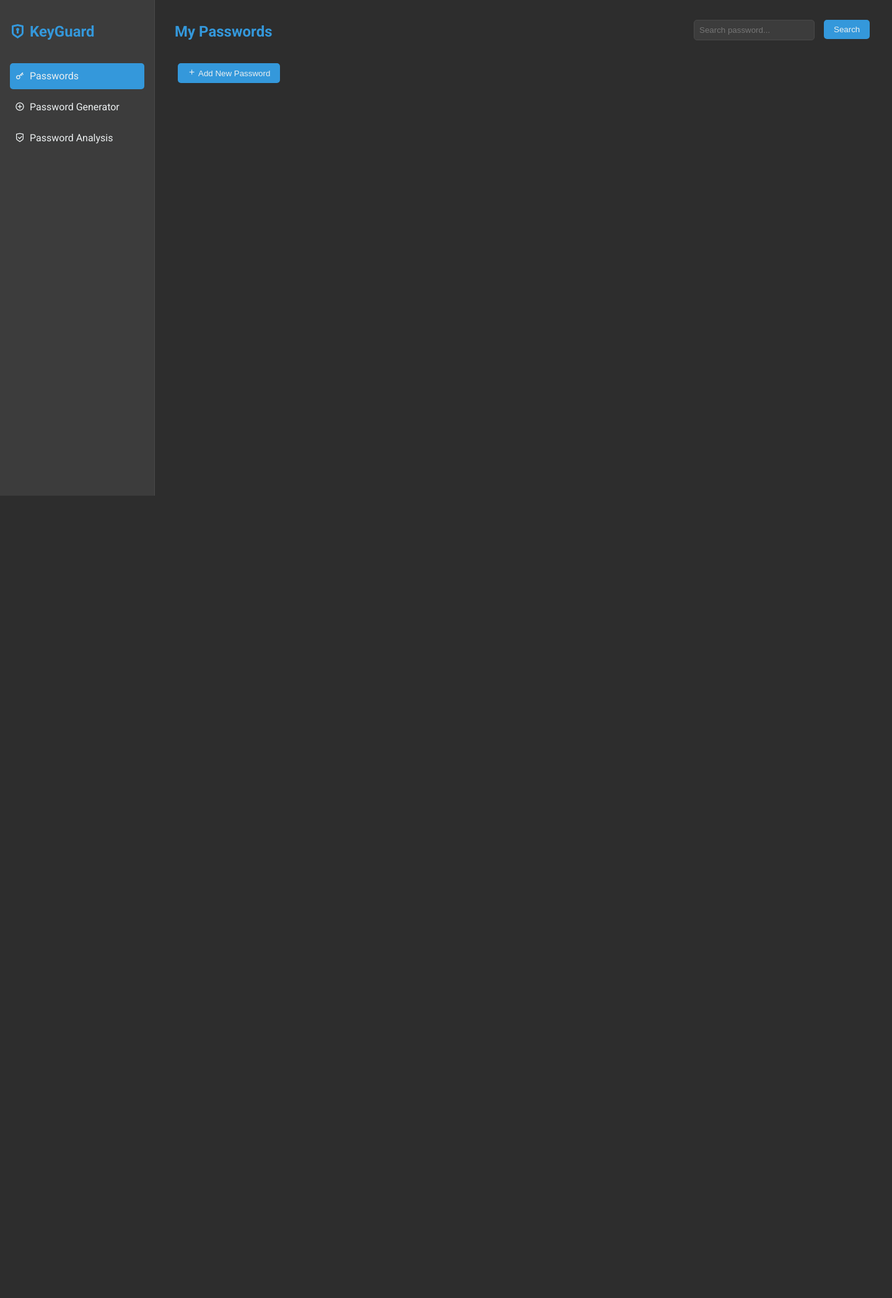
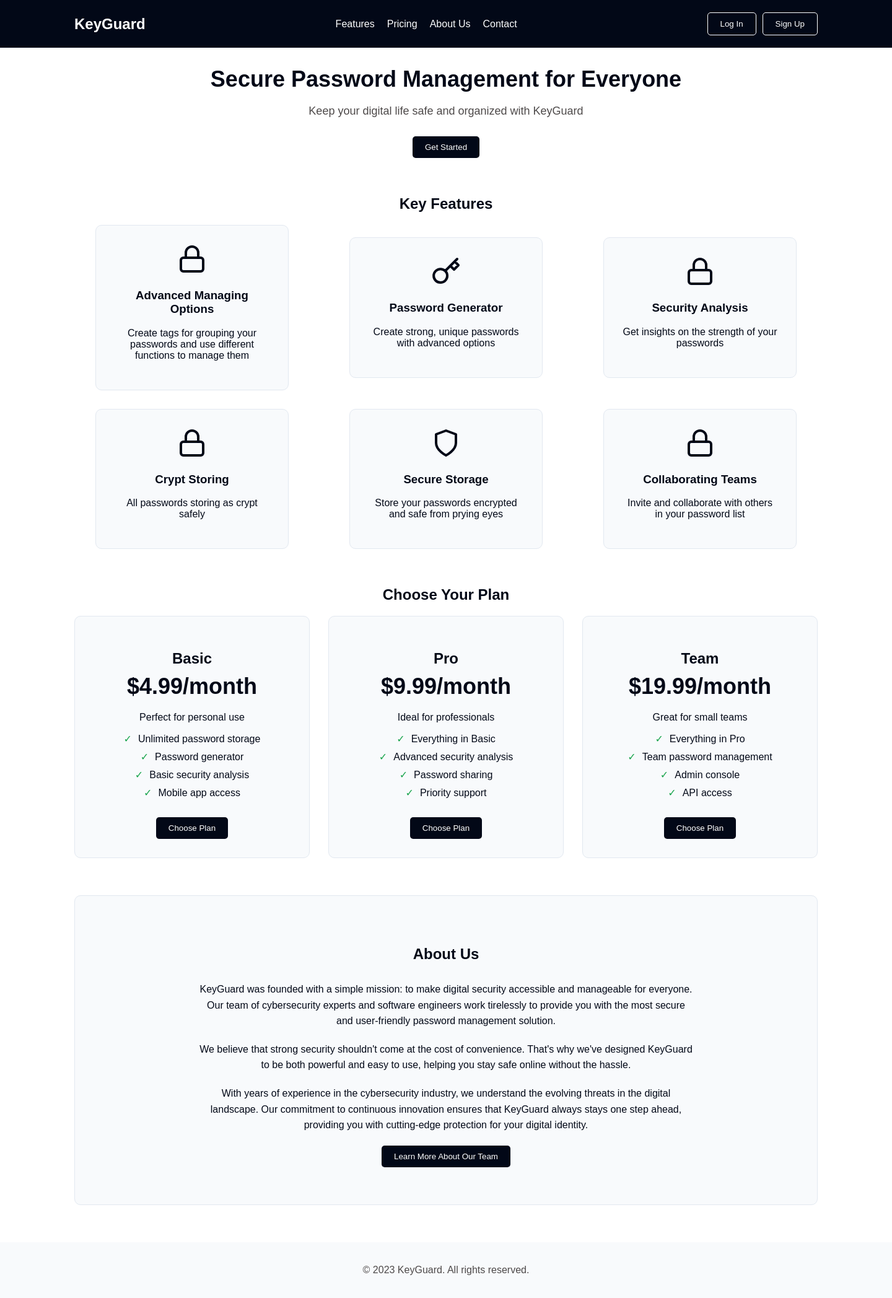
Before and after one commit to DeepCodeRz/KeyGurad, a Flask app: page / in a window 1440 px wide. Shown: the whole page at 62% size. Before the commit the page ends 800 px from the top, so only its background shows below. Run offline with Flask 3, Linux system fonts and the light colour scheme.

Commit message:
Major Update
Home page added,
files fixed,
app nav-bar changed,
color theme changed

```diff
--- a/main.py
+++ b/main.py
@@ -27,6 +27,10 @@ app = Flask(__name__)
 def index():
     return render_template('index.html')
 
+@app.route('/startApp', methods=['POST', 'GET'])
+def startApp():
+    return render_template('app.html')
+
 # Resources of the password that will be created by randomly choosing.
 uppercase_list = "QWERTYUIOPASDFGHJKLZXCVBNM"
 lowercase_list = "qwertyuiopasdfghjklzxcvbnm"
@@ -36,7 +40,7 @@ special_list = "!#$%&()*+-./:;<=>?"
 # Rendering web template for Front-End.
 @app.route('/')
 def home():
-    return render_template('index.html')
+    return render_template('app.html')
 
 @app.route('/addNewPassword', methods=['POST'])
 def addNewPassword():
@@ -322,4 +326,4 @@ def checkCommonPassword():
 
 
 if __name__ == '__main__':
-    app.run(debug=True, port=5001)
+    app.run(debug=True, port=5005)
--- a/static/style.css
+++ b/static/appStyle.css
@@ -1,11 +1,13 @@
 :root {
-    --background-color: #2D2D2D;
-    --header-color: #3C3C3C;
-    --primary-color: #3498DB;
-    --secondary-color: #3C3C3C;
-    --text-color: #ECF0F1;
-    --secondary-text-color: #BDC3C7;
-    --border-color: #4A4A4A;
+    --background-color: #FFFFFF; /* White */
+    --header-color: #FFFFFF; /* White */
+    --primary-color: #020817; /* Very Dark Blue */
+    --secondary-color: #64748B; /* Grayish Blue */
+    --text-color: #020817; /* Very Dark Blue */
+    --secondary-text-color: #64748B; /* Grayish Blue */
+    --border-color: #E2E8F0; /* Light Grayish Blue */
+    --hover-background-color: #020817; /* Very Dark Blue */
+    --hover-text-color: #FFFFFF; /* White for hover states */
 }
 
 * {
@@ -61,12 +63,12 @@ body {
     align-items: center;
     padding: 0.5rem;
     border-radius: 5px;
-    transition: background-color 0.3s ease;
+    transition: background-color 0.3s ease, color 0.3s ease;
 }
 
 .nav-links a:hover, .nav-links a.active {
-    background-color: var(--primary-color);
-    color: var(--text-color);
+    background-color: var(--hover-background-color);
+    color: var(--hover-text-color); /* White text on hover */
 }
 
 .nav-links i {
@@ -140,16 +142,17 @@ h2 {
     border: none;
     border-radius: 5px;
     cursor: pointer;
-    transition: background-color 0.3s ease;
+    transition: background-color 0.3s ease, color 0.3s ease;
 }
 
 .btn-primary {
     background-color: var(--primary-color);
-    color: var(--text-color);
+    color: var(--hover-text-color); /* White */
 }
 
 .btn-primary:hover {
-    background-color: #2980b9;
+    background-color: var(--hover-background-color); /* Darker Very Dark Blue */
+    color: var(--hover-text-color); /* White on hover */
 }
 
 .btn-secondary {
@@ -174,6 +177,7 @@ h2 {
 .form-group {
     margin-bottom: 1rem;
 }
+
 .first-label {
     color: var(--text-color);
     font-size: 16px;
@@ -183,10 +187,10 @@ h2 {
 
 #generator .form-group {
     width: 100%;
-    border-bottom: #2980b9 3px solid;
+    border: var(--border-color) 1px solid;
     padding: 10px;
     border-radius: 8px;
-    background-color: #3C3C3C;
+    background-color: var(--header-color);
     position: relative;
 }
 
@@ -204,7 +208,6 @@ h2 {
 .btn {
     margin-left: 5px;
 }
-
 
 .content-options {
     line-height: 1.2;
@@ -246,7 +249,7 @@ input[type="number"] {
 
 .weak { background-color: #e74c3c; }
 .medium { background-color: #f39c12; }
-.strong { background-color: #21944f; }
+.strong { background-color: #16A34A; /* Success (Green) */ }
 
 /* Modal styles */
 .modal {
@@ -258,7 +261,6 @@ input[type="number"] {
     width: 100%;
     height: 100%;
     background-color: rgba(0,0,0,0.5);
-
 }
 
 .modal-content {
--- /dev/null
+++ b/static/indexStyle.css
@@ -0,0 +1,225 @@
+:root {
+    --dark-blue: #020817;
+    --white: #FFFFFF;
+    --gray: #4d4949;
+    --light-gray: #F8FAFC;
+    --success-green: #16A34A;
+    --border-color: #E2E8F0;
+}
+
+body {
+    font-family: Arial, sans-serif;
+    margin: 0;
+    padding: 0;
+    color: var(--dark-blue);
+    background-color: var(--white);
+}
+
+a {
+    text-decoration: none;
+    color: var(--white);
+}
+
+.container {
+    max-width: 1200px;
+    margin: 0 auto;
+    padding: 0 20px;
+}
+
+header {
+    background-color: var(--dark-blue);
+    color: var(--white);
+    padding: 20px 0;
+}
+
+nav {
+    display: flex;
+    justify-content: space-between;
+    align-items: center;
+}
+
+.logo {
+    font-size: 24px;
+    font-weight: bold;
+}
+
+.nav-links {
+    display: flex;
+    gap: 20px;
+}
+
+.nav-links a {
+    color: var(--white);
+    text-decoration: none;
+    position: relative;
+    transition: color 0.3s;
+}
+
+.nav-links a::after {
+    content: '';
+    position: absolute;
+    width: 100%;
+    height: 2px;
+    bottom: -5px;
+    left: 0;
+    background-color: var(--white);
+    transform: scaleX(0);
+    transition: transform 0.3s;
+}
+
+.nav-links a:hover::after {
+    transform: scaleX(1);
+}
+
+.auth-buttons {
+    display: flex;
+    gap: 10px;
+}
+
+.button {
+    padding: 10px 20px;
+    border: none;
+    border-radius: 5px;
+    cursor: pointer;
+    transition: background-color 0.3s, color 0.3s;
+}
+
+.button-outline {
+    background-color: transparent;
+    border: 1px solid var(--white);
+    color: var(--white);
+}
+
+.button-outline:hover {
+    background-color: var(--white);
+    color: var(--dark-blue);
+}
+
+.button-primary {
+    background-color: var(--dark-blue);
+    color: var(--white);
+}
+
+.button-primary:hover {
+    background-color: var(--gray);
+}
+
+main {
+    padding: 40px 0;
+}
+
+h1, h2 {
+    text-align: center;
+}
+
+.hero {
+    text-align: center;
+    margin-bottom: 60px;
+}
+
+.hero h1 {
+    font-size: 36px;
+    margin-bottom: 20px;
+}
+
+.hero p {
+    font-size: 18px;
+    color: var(--gray);
+    margin-bottom: 30px;
+}
+
+.features {
+    display: grid;
+    grid-template-columns: repeat(3, 1fr); /* 3 sütun olacak şekilde düzenler */
+    gap: 30px;
+    margin-bottom: 60px;
+    justify-items: center; /* Kartları yatayda ortalar */
+    align-items: center;   /* Kartları dikeyde ortalar */
+    text-align: center;    /* Metinleri ortalar */
+}
+
+.feature-card {
+    background-color: var(--light-gray);
+    padding: 30px;
+    border: var(--border-color) 1px solid;
+    border-radius: 10px;
+    text-align: center;
+    width: 100%; /* Kartların genişliğini sütuna göre doldurur */
+    max-width: 250px; /* Genişliği sınırlar */
+}
+
+.feature-card h3 {
+    margin-top: 20px;
+}
+
+.pricing {
+    display: grid;
+    grid-template-columns: repeat(auto-fit, minmax(250px, 1fr));
+    gap: 30px;
+    margin-bottom: 60px;
+}
+
+.price-card {
+    background-color: var(--light-gray);
+    padding: 30px;
+    border: var(--border-color) 1px solid;
+    border-radius: 10px;
+    text-align: center;
+}
+
+.price-card h3 {
+    font-size: 24px;
+    margin-bottom: 10px;
+}
+
+.price {
+    font-size: 36px;
+    font-weight: bold;
+    margin-bottom: 20px;
+}
+
+.price-card ul {
+    list-style-type: none;
+    padding: 0;
+    margin-bottom: 30px;
+}
+
+.price-card li {
+    margin-bottom: 10px;
+}
+
+.price-card li::before {
+    content: '✓';
+    color: var(--success-green);
+    margin-right: 10px;
+}
+
+.about-us {
+    background-color: var(--light-gray);
+    border: var(--border-color) 1px solid;
+    border-radius: 10px;
+    padding: 60px 0;
+    margin-bottom: 60px;
+}
+
+.about-us-content {
+    max-width: 800px;
+    margin: 0 auto;
+    text-align: center;
+}
+
+.about-us h2 {
+    margin-bottom: 30px;
+}
+
+.about-us p {
+    margin-bottom: 20px;
+    line-height: 1.6;
+}
+
+footer {
+    background-color: var(--light-gray);
+    color: var(--gray);
+    text-align: center;
+    padding: 20px 0;
+}
--- a/templates/index.html
+++ b/templates/index.html
@@ -3,164 +3,149 @@
 <head>
     <meta charset="UTF-8">
     <meta name="viewport" content="width=device-width, initial-scale=1.0">
-    <title>KeyGuard</title>
-    <link href="https://fonts.googleapis.com/css2?family=Roboto:wght@300;400;500;700&display=swap" rel="stylesheet">
-    <link href="https://cdn.jsdelivr.net/npm/remixicon@2.5.0/fonts/remixicon.css" rel="stylesheet">
-    <link rel="stylesheet" href="{{ url_for('static', filename='style.css')}}">
+    <title>KeyGuard - Secure Password Management</title>
+    <link rel="stylesheet" href="{{ url_for('static', filename='indexStyle.css')}}">
 </head>
 <body>
-<div class="dashboard">
-    <aside class="sidebar">
-        <div class="logo">
-            <i class="ri-shield-keyhole-line"></i>
-            KeyGuard
+<header>
+    <nav class="container">
+        <div class="logo">KeyGuard</div>
+        <div class="nav-links">
+            <a href="#features">Features</a>
+            <a href="#pricing">Pricing</a>
+            <a href="#about">About Us</a>
+            <a href="#contact">Contact</a>
         </div>
-        <ul class="nav-links">
-            <li><a href="#passwords" class="active"><i class="ri-key-2-line"></i> Passwords</a></li>
-            <li><a href="#generator"><i class="ri-add-circle-line"></i> Password Generator</a></li>
-            <li><a id="analysisNavLink" href="#analyzer"><i class="ri-shield-check-line"></i> Password Analysis</a></li>
-        </ul>
-    </aside>
-    <main class="main-content">
-        <div id="passwords" class="tab-content active">
-            <div class="search-bar">
-                <input id="search" type="text" placeholder="Search password...">
-                <button class="btn btn-primary" onclick="searchPassword()">Search</button>
+        <div class="auth-buttons">
+            <button class="button button-outline">Log In</button>
+            <button class="button button-outline">Sign Up</button>
         </div>
-            <h2>My Passwords</h2>
-            <div class="password-list">
+    </nav>
+</header>
+
+<main class="container">
+    <section class="hero">
+        <h1>Secure Password Management for Everyone</h1>
+        <p>Keep your digital life safe and organized with KeyGuard</p>
+        <button id="getStartedBtn" class="button button-primary"><a href="{{ url_for('startApp') }}">Get Started</a></button>
+    </section>
+
+    <section id="features">
+        <h2>Key Features</h2>
+        <div class="features">
+            <div class="feature-card">
+                <svg xmlns="http://www.w3.org/2000/svg" width="48" height="48" viewBox="0 0 24 24" fill="none" stroke="currentColor" stroke-width="2" stroke-linecap="round" stroke-linejoin="round"><rect x="3" y="11" width="18" height="11" rx="2" ry="2"/><path d="M7 11V7a5 5 0 0 1 10 0v4"/></svg>
+                <h3>Advanced Managing Options</h3>
+                <p>Create tags for grouping your passwords and use different functions to manage them</p>
             </div>
-            <button id="addPasswordBtn" class="btn btn-primary" style="margin-top: 1rem;">
-                <i class="ri-add-line"></i> Add New Password
-            </button>
+            <div class="feature-card">
+                <svg xmlns="http://www.w3.org/2000/svg" width="48" height="48" viewBox="0 0 24 24" fill="none" stroke="currentColor" stroke-width="2" stroke-linecap="round" stroke-linejoin="round"><path d="M21 2l-2 2m-7.61 7.61a5.5 5.5 0 1 1-7.778 7.778 5.5 5.5 0 0 1 7.777-7.777zm0 0L15.5 7.5m0 0l3 3L22 7l-3-3m-3.5 3.5L19 4"/></svg>
+                <h3>Password Generator</h3>
+                <p>Create strong, unique passwords with advanced options</p>
             </div>
-
-        <div id="addPasswordModal" class="modal">
-            <div class="modal-content">
-                <img id="passwordRegisteredImg" src="{{url_for('static', filename='passwordRegisteredImg.png')}}" style="display: none; height: 100%; width: 100%; border-radius: 8px">
-                <span id="closeAddPasswordModal" class="close">&times;</span>
-                <h2>Add New Password</h2>
-                <form id="addPasswordForm">
-                    <div class="form-group">
-                        <label for="website">Website:</label>
-                        <input type="text" id="website" required>
+            <div class="feature-card">
+                <svg xmlns="http://www.w3.org/2000/svg" width="48" height="48" viewBox="0 0 24 24" fill="none" stroke="currentColor" stroke-width="2" stroke-linecap="round" stroke-linejoin="round"><rect x="3" y="11" width="18" height="11" rx="2" ry="2"/><path d="M7 11V7a5 5 0 0 1 10 0v4"/></svg>
+                <h3>Security Analysis</h3>
+                <p>Get insights on the strength of your passwords</p>
             </div>
-                    <div class="form-group">
-                        <label for="username">Username:</label>
-                        <input type="text" id="username" required>
+            <div class="feature-card">
+                <svg xmlns="http://www.w3.org/2000/svg" width="48" height="48" viewBox="0 0 24 24" fill="none" stroke="currentColor" stroke-width="2" stroke-linecap="round" stroke-linejoin="round"><rect x="3" y="11" width="18" height="11" rx="2" ry="2"/><path d="M7 11V7a5 5 0 0 1 10 0v4"/></svg>
+                <h3>Crypt Storing</h3>
+                <p>All passwords storing as crypt safely</p>
             </div>
-                    <div class="form-group">
-                        <label for="password">Password:</label>
-                        <input type="password" id="password" required>
+            <div class="feature-card">
+                <svg xmlns="http://www.w3.org/2000/svg" width="48" height="48" viewBox="0 0 24 24" fill="none" stroke="currentColor" stroke-width="2" stroke-linecap="round" stroke-linejoin="round"><path d="M12 22s8-4 8-10V5l-8-3-8 3v7c0 6 8 10 8 10z"/></svg>
+                <h3>Secure Storage</h3>
+                <p>Store your passwords encrypted and safe from prying eyes</p>
             </div>
-                    <button id="registerPasswordBtn" type="submit" class="btn btn-primary">Save</button>
-                </form>
+            <div class="feature-card">
+                <svg xmlns="http://www.w3.org/2000/svg" width="48" height="48" viewBox="0 0 24 24" fill="none" stroke="currentColor" stroke-width="2" stroke-linecap="round" stroke-linejoin="round"><rect x="3" y="11" width="18" height="11" rx="2" ry="2"/><path d="M7 11V7a5 5 0 0 1 10 0v4"/></svg>
+                <h3>Collaborating Teams</h3>
+                <p>Invite and collaborate with others in your password list</p>
             </div>
         </div>
+    </section>
 
-        <div id="editPasswordModal" class="modal">
-            <div class="modal-content">
-                <img id="passwordSavedImg" src="{{url_for('static', filename='passwordSavedImg.png')}}" style="display: none; height: 100%; width: 100%; border-radius: 8px">
-                <span id="closeEditPasswordModal" class="close">&times;</span>
-                <h2>Edit Password</h2>
-                <form id="editPasswordForm">
-                    <div class="form-group">
-                        <label for="editWebsite">Website:</label>
-                        <input type="text" id="editWebsite">
+    <section id="pricing">
+        <h2>Choose Your Plan</h2>
+        <div class="pricing">
+            <div class="price-card">
+                <h3>Basic</h3>
+                <div class="price">$4.99<span>/month</span></div>
+                <p>Perfect for personal use</p>
+                <ul>
+                    <li>Unlimited password storage</li>
+                    <li>Password generator</li>
+                    <li>Basic security analysis</li>
+                    <li>Mobile app access</li>
+                </ul>
+                <button class="button button-primary">Choose Plan</button>
             </div>
-                    <div class="form-group">
-                        <label for="editUsername">Username:</label>
-                        <input type="text" id="editUsername">
+            <div class="price-card">
+                <h3>Pro</h3>
+                <div class="price">$9.99<span>/month</span></div>
+                <p>Ideal for professionals</p>
+                <ul>
+                    <li>Everything in Basic</li>
+                    <li>Advanced security analysis</li>
+                    <li>Password sharing</li>
+                    <li>Priority support</li>
+                </ul>
+                <button class="button button-primary">Choose Plan</button>
             </div>
-                    <div class="form-group">
-                        <label for="editPassword">Password:</label>
-                        <input type="password" id="editPassword">
-                    </div>
-                    <button id="savePasswordBtn" type="submit" class="btn btn-primary">Save</button>
-                    <button id="cancelEditPasswordBtn" type="submit" class="btn">Cancel</button>
-                </form>
+            <div class="price-card">
+                <h3>Team</h3>
+                <div class="price">$19.99<span>/month</span></div>
+                <p>Great for small teams</p>
+                <ul>
+                    <li>Everything in Pro</li>
+                    <li>Team password management</li>
+                    <li>Admin console</li>
+                    <li>API access</li>
+                </ul>
+                <button class="button button-primary">Choose Plan</button>
             </div>
         </div>
+    </section>
 
-        <div id="deletePasswordModal" class="modal">
-            <div class="modal-content">
-                <img id="passwordDeletedImg" src="{{url_for('static', filename='passwordDeletedImg.png')}}" style="display: none; height: 100%; width: 100%; border-radius: 8px">
-                <span id="closeDeletePasswordModal" class="close">&times;</span>
-                <h2>Delete Password</h2>
-                <p>Are you sure you want to delete this password?</p>
-                <br>
-                <button id="confirmDeletePasswordBtn" style="background-color: #e74c3c;" class="btn btn-primary">Delete</button>
-                <button id="cancelDeletePasswordBtn" class="btn">Cancel</button>
+    <section id="about" class="about-us">
+        <div class="about-us-content">
+            <h2>About Us</h2>
+            <p>KeyGuard was founded with a simple mission: to make digital security accessible and manageable for everyone. Our team of cybersecurity experts and software engineers work tirelessly to provide you with the most secure and user-friendly password management solution.</p>
+            <p>We believe that strong security shouldn't come at the cost of convenience. That's why we've designed KeyGuard to be both powerful and easy to use, helping you stay safe online without the hassle.</p>
+            <p>With years of experience in the cybersecurity industry, we understand the evolving threats in the digital landscape. Our commitment to continuous innovation ensures that KeyGuard always stays one step ahead, providing you with cutting-edge protection for your digital identity.</p>
+            <button class="button button-primary">Learn More About Our Team</button>
         </div>
-        </div>
+    </section>
+</main>
 
-        <div id="generator" class="tab-content">
-            <h2>Secure Password Generator</h2>
-            <div class="form-group">
-                <label for="length" typeof="text" class="first-label">Length:</label>
-                <input type="range" id="length" name="length" min="8" max="20" style="accent-color: #2980b9;" oninput="this.nextElementSibling.value = this.value">
-                <output>14</output>
-            </div>
+<footer>
+    <p>&copy; 2023 KeyGuard. All rights reserved.</p>
+</footer>
 
-            <div class="form-group">
-                <label class="first-label">Content:</label>
-                <div class="content-options">
-                    <label><input type="checkbox" id="uppercase"> Uppercase (A-Z)</label><br>
-                    <label><input type="checkbox" id="lowercase"> Lowercase (a-z)</label><br>
-                    <label><input type="checkbox" id="numbers"> Number (0-9)</label><br>
-                    <label><input type="checkbox" id="special"> Special Characters (!#$%&()*+-./:;<=>?)</label>
-                </div>
-            </div>
+<script>
+    document.addEventListener('DOMContentLoaded', () => {
+        const navLinks = document.querySelectorAll('.nav-links a');
 
-            <div class="form-group">
-                <label for="keyword" class="first-label">Keyword (Optional):</label>
-                <input type="text" id="keyword" name="keyword">
-            </div>
+        navLinks.forEach(link => {
+            link.addEventListener('mouseenter', () => {
+                link.style.color = 'var(--gray)';
+            });
 
-            <button class="btn btn-primary" id="generateBtn">Create Password</button>
+            link.addEventListener('mouseleave', () => {
+                link.style.color = 'var(--white)';
+            });
+        });
+    });
 
-            <div class="form-group">
-                <label for="generated-password" class="first-label">Generated Password:</label>
-                <input class="hidden" type="text" id="generated-password" readonly>
-                <div class="result">
-                    <button class="btn" id="registerCreatedPassword">Register this password</button>
-                    <button class="btn" id="analyzeSec" onclick="analyzePassword(generatedPassword.value)"><i class="ri-line-chart-line"></i></button>
-                    <button class="btn" id="copy" onclick="copy()"><i class="ri-clipboard-line"></i></button>
-                    <button class="btn" id="showHide" onclick="showHide()"><i class="ri-eye-line"></i></button>
-                </div>
-            </div>
-        </div>
-
-        <div id="analyzer" class="tab-content">
-            <h2>Password Security Analysis</h2>
-            <form>
-                <div class="form-group">
-                    <label for="password-to-analyze">Password to Analyze:</label>
-                    <input type="password" id="password-to-analyze" placeholder="Enter your password">
-                </div>
-                <button id="analyzeBtn" type="submit" class="btn btn-primary">Analyze</button>
-            </form>
-
-            <div class="password-strength">
-                <h3>Password Strength: <span id="strength-text">Medium</span></h3>
-                <div class="strength-meter">
-                    <div class="strength-meter-fill medium" style="width: 60%;"></div>
-                </div>
-                <ul style="margin-top: 1rem; list-style-type: none; color: var(--secondary-text-color);">
-                    <li id="criteria1"><i style="top: 3px; position: relative;" class="ri-arrow-right-s-line"></i>  Your password should be at least 12 characters long.</li>
-                    <li id="criteria2"><i style="top: 3px; position: relative;" class="ri-arrow-right-s-line"></i>  Use both uppercase and lowercase letters.</li>
-                    <li id="criteria3"><i style="top: 3px; position: relative;" class="ri-arrow-right-s-line"></i>  Include numbers and special characters.</li>
-                    <li id="criteria4"><i style="top: 3px; position: relative;" class="ri-arrow-right-s-line"></i>  Avoid easy-to-guess words or sequences.</li>
-                </ul>
-            </div>
-        </div>
-    </main>
-</div>
-
-<script src="{{ url_for('static', filename='passwordHub.js')}}"></script>
-<script src="{{ url_for('static', filename='searchPassword.js')}}"></script>
-<script src="{{ url_for('static', filename='createPassword.js')}}"></script>
-<script src="{{ url_for('static', filename='securityCheck.js')}}"></script>
-<script src="{{ url_for('static', filename='tabs.js')}}"></script>
+    document.getElementById("getStartedBtn").addEventListener("click", function (){
+        fetch('/startApp', {
+            method: 'POST',
+            headers: {'Content-Type': 'application/json'},
+        }).then(response => {
+            return response.json()
+        })
+    })
+</script>
 </body>
 </html>
```
Also changed, not shown: templates/app.html (added, +168 -0 lines), identifier.sqlite. Lines whose indentation alone changed are shown as unchanged.
